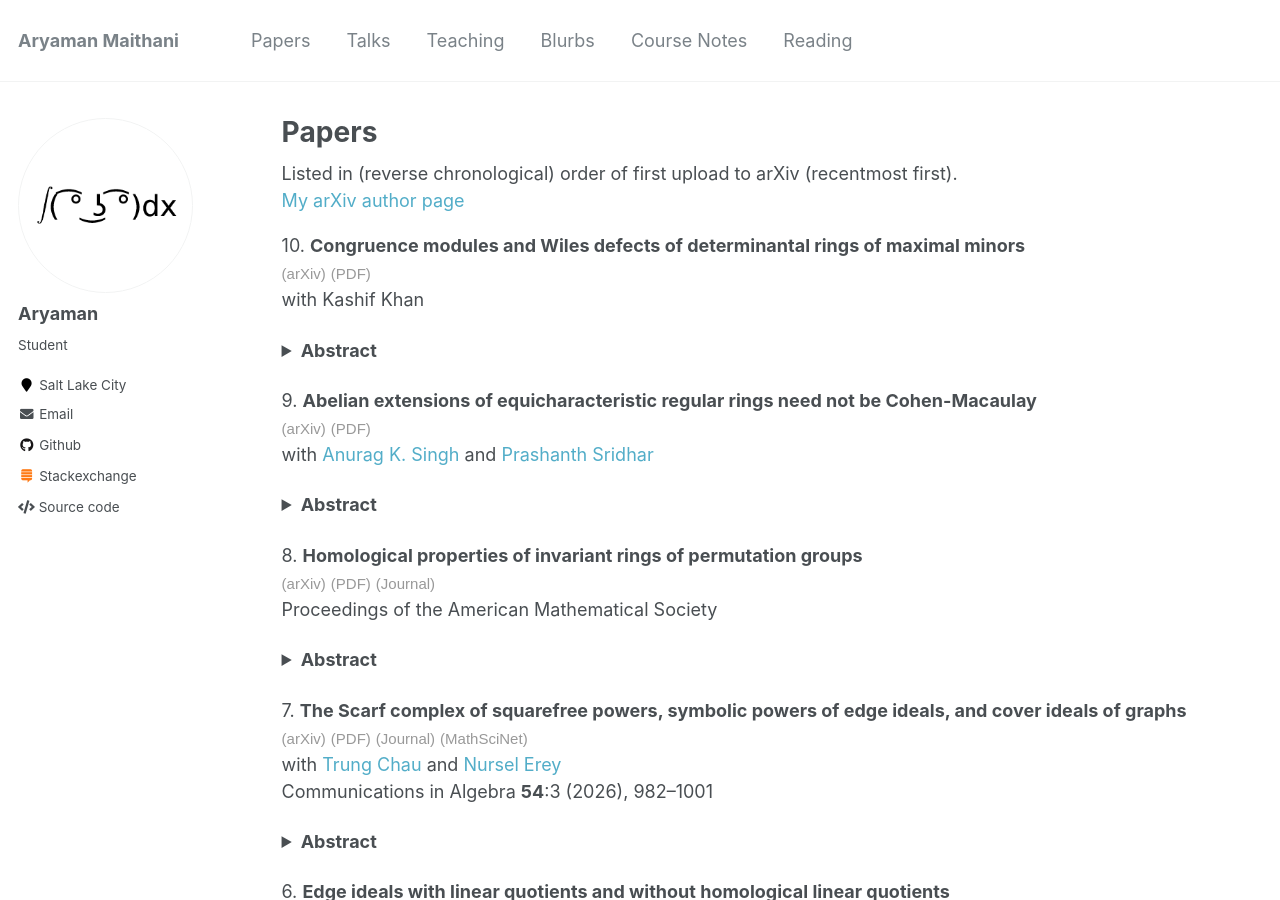
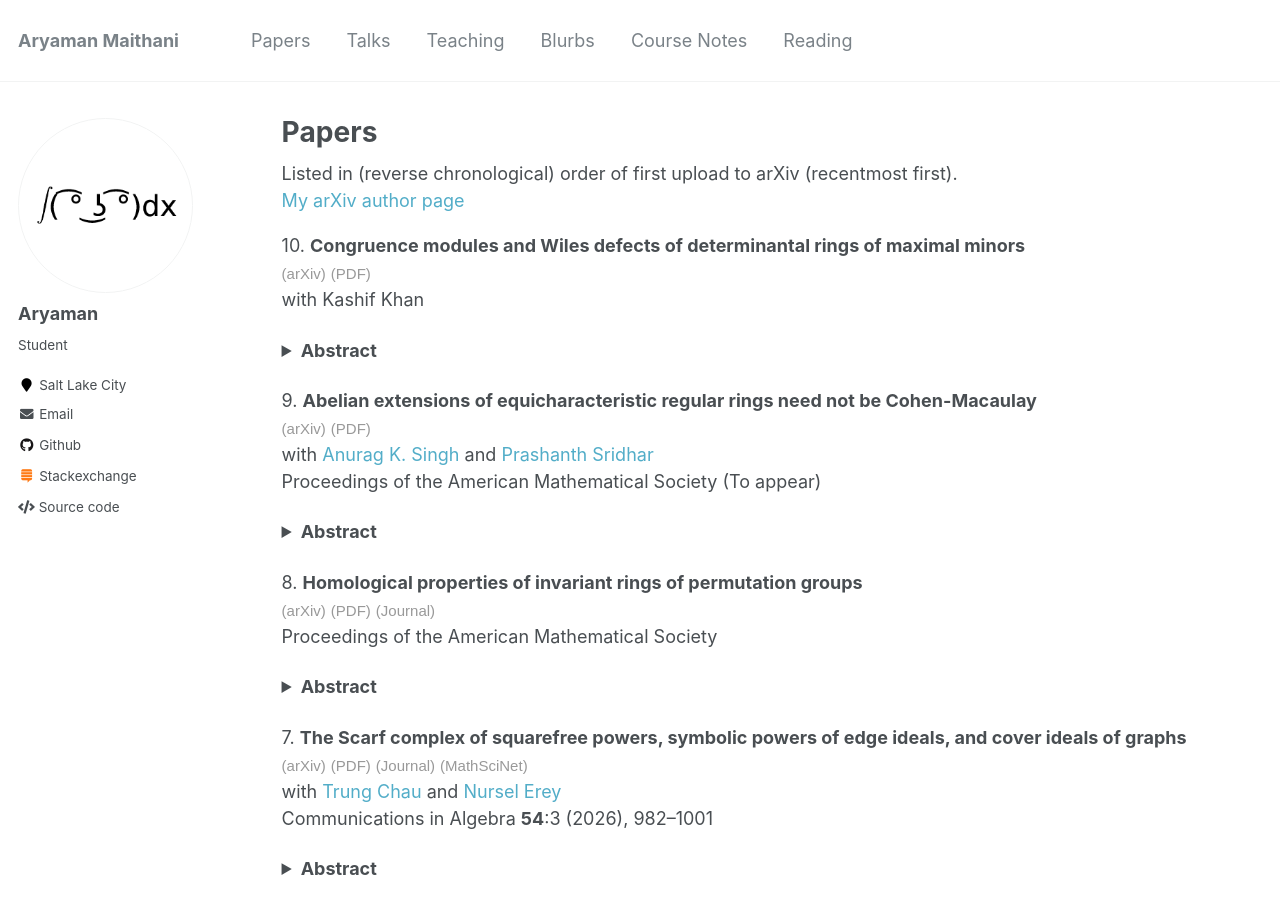
Before and after one commit to aryamanmaithani/math, a Jekyll site: the page built from _pages/papers.html, in a window 1280 px wide and 900 px high. Built offline with Jekyll 4.4.1, drawn with Linux system fonts in a browser that asks for light colours; formulas are drawn with MathJax 3.

Commit message:
added PAMS for abelian ext

```diff
--- a/_pages/papers.html
+++ b/_pages/papers.html
@@ -22,6 +22,7 @@ Let $O$ be a discrete valuation ring and $A := O[X_{m \times n}]/I_{m}(X)$ the d
 9. <b>Abelian extensions of equicharacteristic regular rings need not be Cohen-Macaulay</b> <br>
  <a href="https://arxiv.org/abs/2511.19800" target="_blank"><span style="font-family: sans-serif, 'Open Sans';color: #999;font-size: 15px;">(arXiv)</span></a> <a href="maithani_singh_sridhar.pdf" target="_blank"><span style="font-family: sans-serif, 'Open Sans';color: #999;font-size: 15px;">(PDF)</span></a> <br>
 with <a href="http://math.utah.edu/~singh/" target="_blank">Anurag K. Singh</a> and <a href="https://sites.google.com/view/prashanthsridhar/home" target="_blank">Prashanth Sridhar</a> <br>
+Proceedings of the American Mathematical Society (To appear) <br>
 <details> <summary><b>Abstract</b></summary>
 By a theorem of Roberts, the integral closure of a regular local ring in a finite abelian extension of its fraction field is Cohen-Macaulay, provided that the degree of the extension is coprime to the characteristic of the residue field. We show that the result need not hold in the absence of this requirement on the characteristic: for each positive prime integer $p$, we construct polynomial rings over fields of characteristic $p$, whose integral closure in an elementary abelian extension of order $p^2$ is not Cohen-Macaulay. Localizing at the homogeneous maximal ideal preserves the essential features of the construction.
 </details>
--- a/codes/papers_page_generator/papers.txt
+++ b/codes/papers_page_generator/papers.txt
@@ -11,6 +11,8 @@ date: 2025-11-25
 arxiv: 2511.19800
 pdf: maithani_singh_sridhar
 coauthors: AKS, PS
+
+toa: Proceedings of the American Mathematical Society
 =========
 8
 title: Homological properties of invariant rings of permutation groups
```
